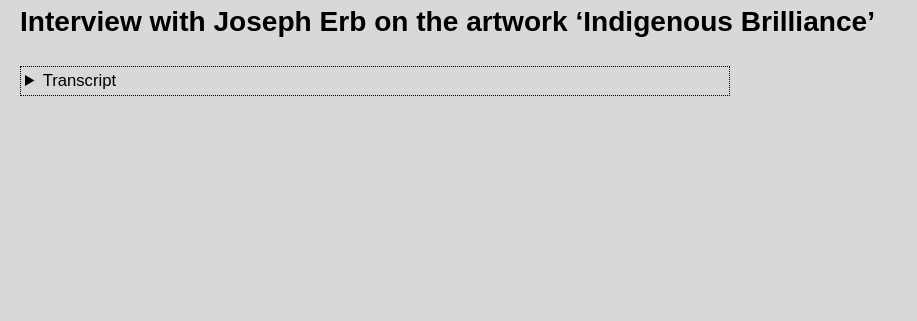
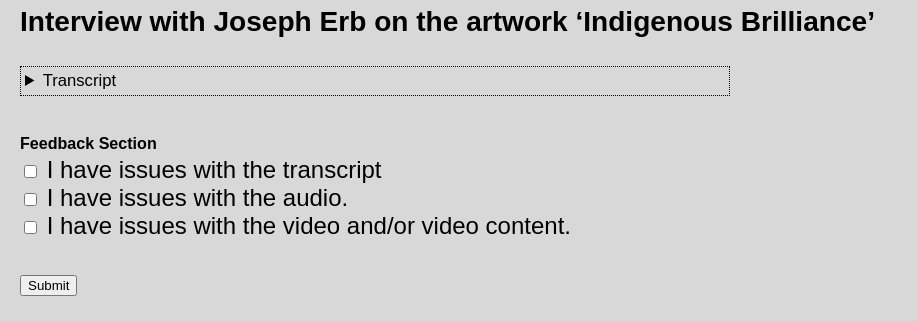
Before and after one commit to beryl0202/beryl0202.github.io, a plain HTML site: page TechnicsandTime.html in a window 1280 px wide. Shown: the part 479-800 px from the top of the page, without its empty margins (0-917 px from the left). Drawn offline with Linux system fonts and the light colour scheme.

Commit message:
add a feedback system feature to TechnicsandTime

```diff
--- a/TechnicsandTime.html
+++ b/TechnicsandTime.html
@@ -13,10 +13,19 @@
             font-size: 1.5em;
         }
 
+        ul#remove {
+            list-style-type: none;
+            padding: 0;
+        }
+
 	details {
 		cursor: pointer;
+
 	}
 
+    h6 {
+        margin-bottom: 3px
+    }
 	details ul, details .transcript {
 		cursor: auto;
 	}
@@ -59,21 +68,48 @@
         <div class="transcript">
             <details>
                 <summary>Transcript</summary>
-                <ul>
+                <ul id="remove">
                     <li>Joseph Erb: “I'm Joseph ᎧᎾᏘ.”</li>
+                    <br>
                     <li>Joseph Erb: “I'm a citizen of Cherokee Nation.”</li>
+                    <br>
                     <li>Joseph Erb: “When I started to submit this idea, I realized that the brilliance of indigeneity is really in community-”</li>
+                    <br>
                     <li>Joseph Erb: “and the passing down of information from one generation to the next</li>
+                    <br>
                     <li>Joseph Erb: "like if I think about visitors coming in... to this- this space and seeing the copper wall...”</li>
+                    <br>
                     <li>Joseph Erb: “I really want them to rethink the complexity of how advanced the science and knowledge and artistry of indigenous people are”</li>
+                    <br>
                     <li>Joseph Erb: "Native people were scientists here, they were the first artist- and think about the beauty of relationships...that we have"</li>
+                    <br>
                     <li>Joseph Erb: "That piece has a granddaughter offering the first corn to the grandmother"</li>
+                    <br>
                     <li>Joseph Erb: "And it has a grandpa telling us a star story to a grandson"</li>
+                    <br>
                     <li>Joseph Erb: "I really want them to understand that we are a community of knowledge... and a community of value and-"</li>
+                    <br>
                     <li>Joseph Erb: "When they look at that piece I really hope they see the joy, the kindness, the beauty of these cultures-"</li>
+                    <br>
                     <li>Joseph Erb: "That <b>we</b> celebrate"</li>
+                    <br>
                     <li>Joseph Erb: "You can get a lot of outside success but to get it from other indigenous people - in a place that's for indigenous peoples "</li>
+                    <br>
                     <li>Joseph Erb: "And their communication to the world about what we are"</li>
+                    <br>
                     <li>Joseph Erb: "Is about the most humbling thing... that I could ever have been selected to do."</li>
                 </ul>
     </section>
+
+    <h6>Feedback Section</h6>
+    <form action="/action_page.php">
+    <input type="checkbox" id="issue1" name="issue1" value="tra_issue">
+    <label for="issue1"> I have issues with the transcript</label><br>
+    <input type="checkbox" id="issue2" name="issue2" value="aud_issue">
+    <label for="issue2"> I have issues with the audio.</label><br>
+    <input type="checkbox" id="issue3" name="issue3" value="vid_issue">
+    <label for="issue3"> I have issues with the video and/or video content.</label><br><br>
+    <input type="submit" value="Submit">
+</form>
+
+</body>
```
